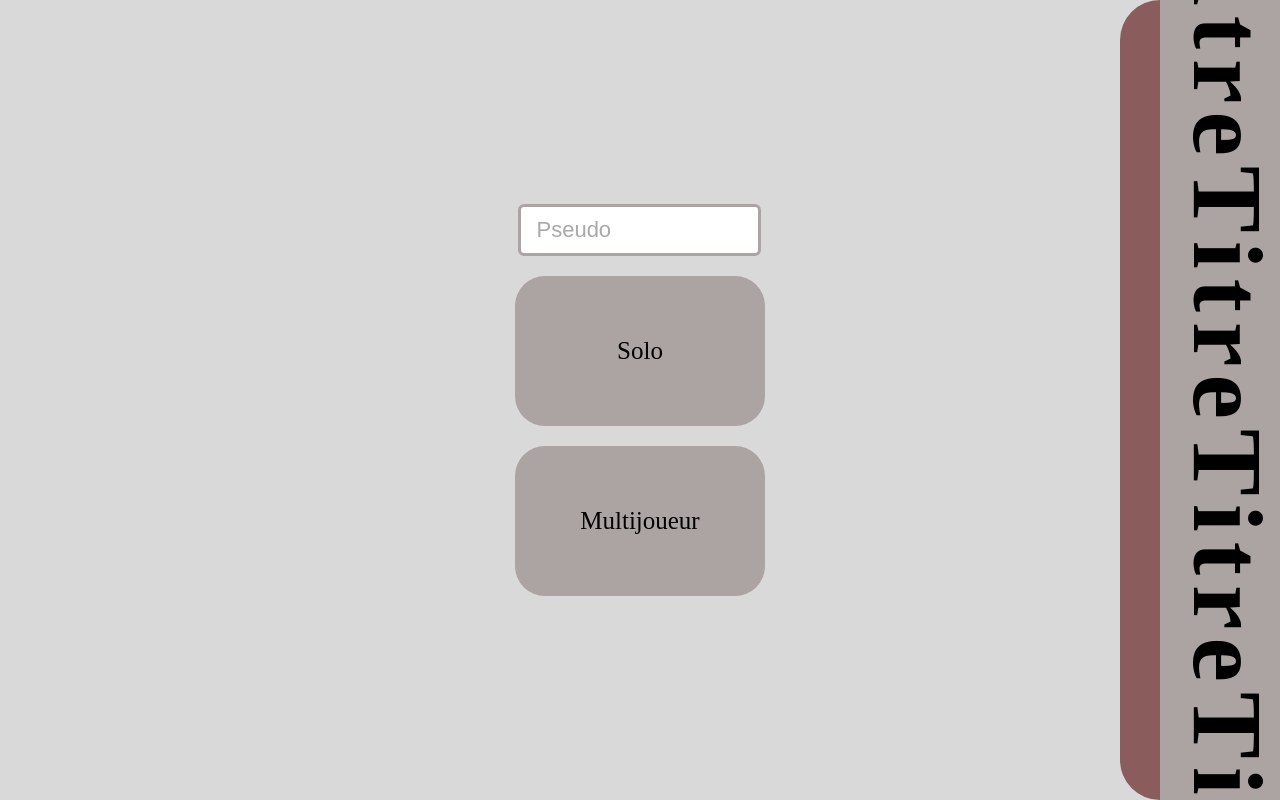
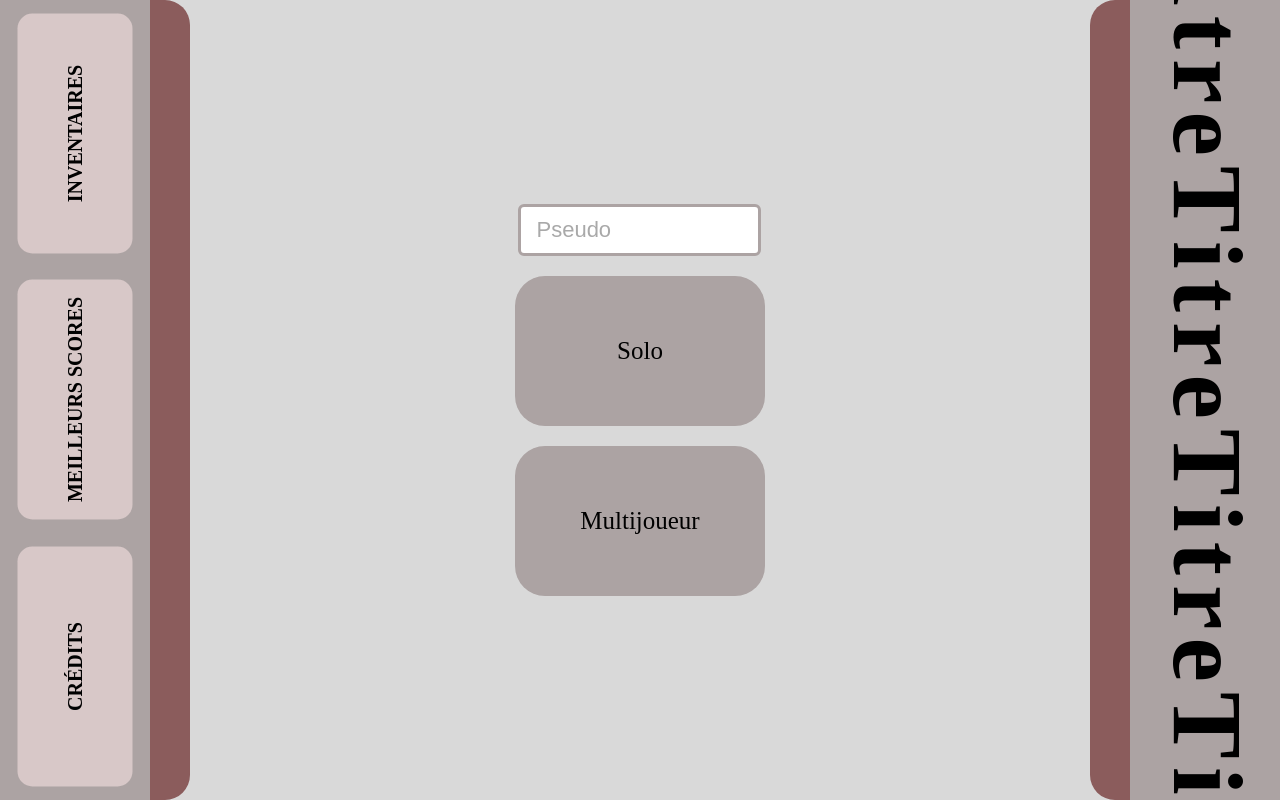
Before and after one commit to Rhapeuh/Crime.io, a website built with Vite: page client/index.html in a window 1280 px wide. Built offline with nearby package versions, Linux system fonts and the light colour scheme; files whose address does not match are found by name.

Commit message:
ajout du menu de gauche avec css

```diff
--- a/client/index.html
+++ b/client/index.html
@@ -12,9 +12,28 @@
 <body>
     <div class="viewContent activeOnly">
         <section class="accueil">
+            <section class="menuGauche">
+                <div class="colonne gauche">
+                    <div class="inventaires">
+                        <a>Inventaires</a>
+                    </div>
+                    <div class="Scores">
+                        <a>Meilleurs Scores</a>
+                    </div>
+                    <div class="credits">
+                        <a>Crédits</a>
+                    </div>
+                </div>
+                <div class="barre-verticale gauche"> </div>
+            </section>
+            <section class="menuJeu">
+                <input type="text" class="pseudo-input" placeholder="Pseudo" maxlength="15" />
+                <a href="/jeuSolo">Solo</a>
+                <a href="/jeuMulti">Multijoueur</a>
+            </section>
             <section class="titre">
-                <div class="barre-verticale"></div>
-                <div class="colonne-titre">
+                <div class="barre-verticale droite"></div>
+                <div class="colonne">
                     <h1>Titre</h1>
                     <h1>Titre</h1>
                     <h1>Titre</h1>
@@ -22,17 +41,6 @@
                     <h1>Titre</h1>
                 </div>
             </section>
-            <section class="menuJeu">
-                <input type="text" class="pseudo-input" placeholder="Pseudo" maxlength="15" />
-                <a href="/jeuSolo">Solo</a>
-                <a href="/jeuMulti">Multijoueur</a>
-            </section>
-            <section class="menuGauche">
-                <a href="/">Inventaire</a>
-                <a href="/">Musique</a>
-                <a href="/credit">Crédit</a>
-            </section>
-
         </section>
         <section class="credit">
             <h2>Crédits</h2>
--- a/client/public/css/accueil.css
+++ b/client/public/css/accueil.css
@@ -34,10 +34,6 @@ a {
 	margin: 10px;
 }
 
-.menuGauche {
-	display: none;
-}
-
 .titre {
 	display: flex;
 	grid-column: 3;
@@ -50,7 +46,7 @@ h1 {
 	font-size: 100px;
 	letter-spacing: 10px;
 
-    margin-left: 10px;
+    margin-left: 20px;
 
 	writing-mode: vertical-rl;
 
@@ -66,8 +62,8 @@ h1 {
 	}
 }
 
-.colonne-titre {
-	width: 120px;
+.colonne {
+	width: 150px;
 	background-color: #ACA3A3;
 	transform: translateY(-30%);
 	height: 150%;
@@ -77,8 +73,11 @@ h1 {
 	width: 40px;
 	height: 100%;
 	background-color: #8B5C5C;
-	border-top-left-radius: 40px;
-	border-bottom-left-radius: 40px;
+}
+
+.barre-verticale.droite {
+	border-top-left-radius: 25px;
+	border-bottom-left-radius: 25px;
 }
 
 .pseudo-input {
@@ -96,3 +95,44 @@ h1 {
 .pseudo-input::placeholder {
     color: #a9a9a9;
 }
+
+.barre-verticale.gauche {
+	border-top-right-radius: 25px;
+	border-bottom-right-radius: 25px;
+}
+
+.menuGauche {
+    display: flex;
+    grid-column: 1;
+    justify-self: start;
+    height: 100vh;
+}
+
+.colonne.gauche {
+	transform: translateY(0%);
+    background-color: #ACA3A3;
+    display: flex;
+    flex-direction: column;
+    justify-content: space-around;
+    align-items: center;
+    height: 100vh;
+}
+
+.colonne.gauche > div {
+    display: flex;
+    justify-content: center;
+    align-items: center;
+    width: 30vh;
+	height: 115px;
+	border-radius: 15px;
+    white-space: nowrap;
+    transform: rotate(-90deg);
+	background-color: #D8C8C8;
+}
+
+.colonne.gauche a {
+    font-size: 20px;
+    font-weight: bold;
+    text-transform: uppercase;
+    display: block;
+}
```
